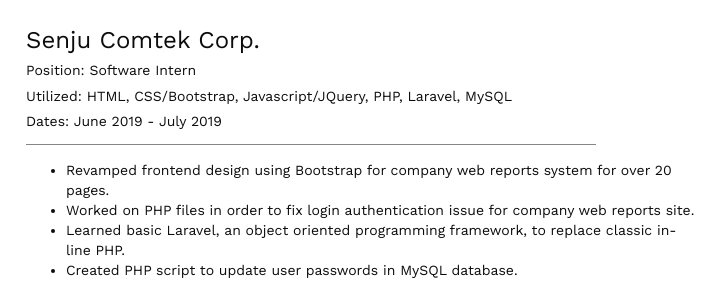
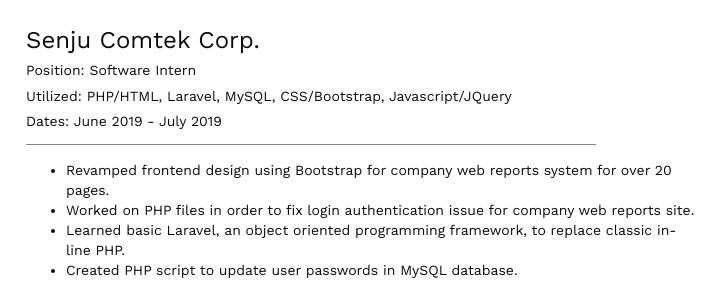
Before and after one commit to alansdpark/oldportfolio, a plain HTML site: page index.html in a window 1280 px wide. Both pictures are taken after a click on the link "Work/Portfolio". Shown: the part 689-983 px from the top of the page, 469-1193 px from the left. Drawn offline with nearby package versions, Linux system fonts and the light colour scheme.

Commit message:
Moved around languages

```diff
--- a/index.html
+++ b/index.html
@@ -78,7 +78,7 @@
               <div class="col-lg-8">
                 <h3>Senju Comtek Corp.</h3>
                 <h5>Position: Software Intern</h5>
-                <h5>Utilized: HTML, CSS/Bootstrap, Javascript/JQuery, PHP, Laravel, MySQL</h5>
+                <h5>Utilized: PHP/HTML, Laravel, MySQL, CSS/Bootstrap, Javascript/JQuery</h5>
                 <h5>Dates: June 2019 - July 2019</h5>
                 <div class="borderSplitPort container-fluid"></div>
                 <p class="descriptionGame gameDescMarg">
```
